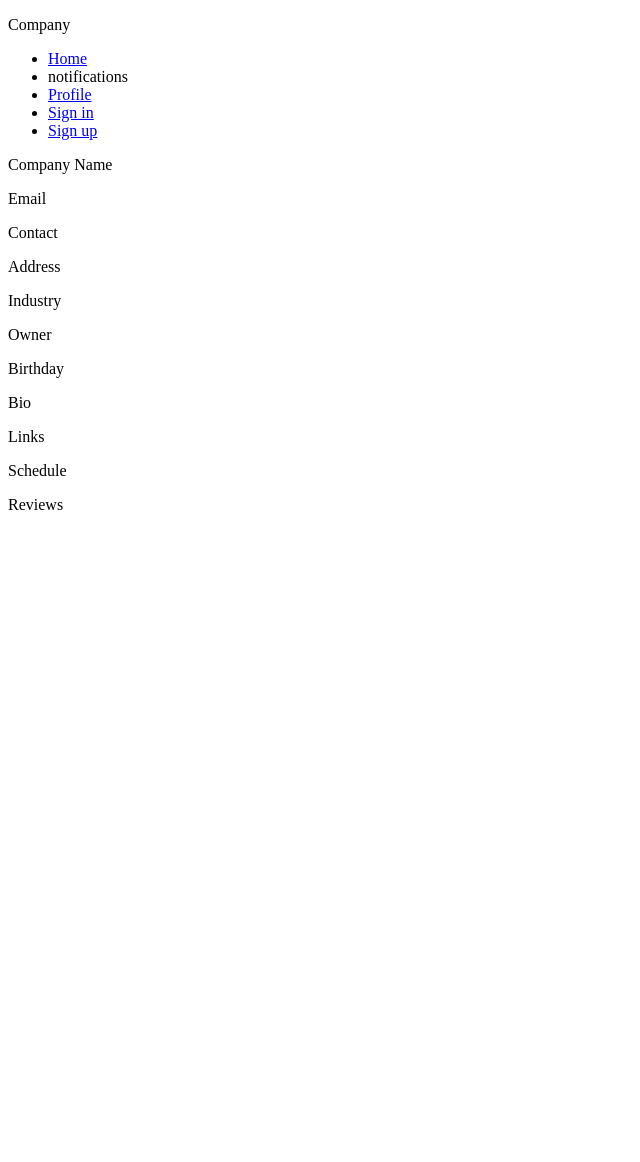
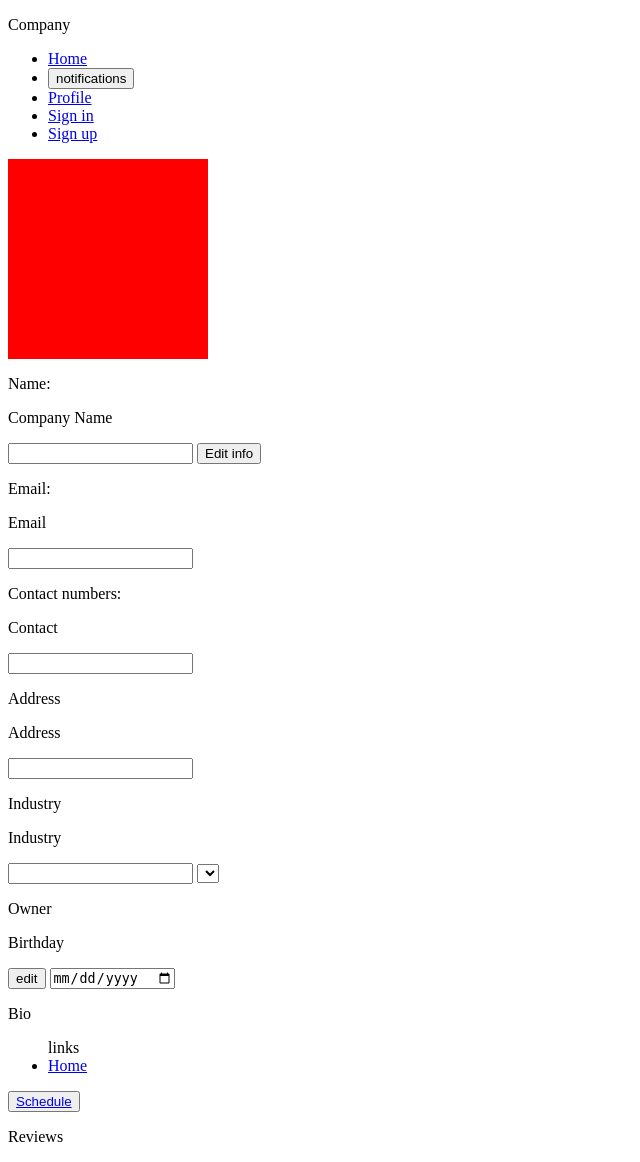
Before and after one commit to ssntn/pabookus, a CodeIgniter app: page /pabookus/profile in a window 1280 px wide. Shown: the whole page, without its empty margins (0-640 px from the left). Before the commit the page ends 510 px from the top, so only its background shows below. Run offline with CodeIgniter, Linux system fonts and the light colour scheme; lists and menus that the app fills with data are empty.

Commit message:
profile details
unfinished

```diff
--- a/application/views/profile.php
+++ b/application/views/profile.php
@@ -12,7 +12,7 @@
         <li>
             <a href="newsfeed">Home</a>
         </li>
-        <li>notifications</li>
+        <li><button>notifications</button></li>
         <li>
             <a href="profile">Profile</a>
         </li>
@@ -24,16 +24,43 @@
         </li>
     </ul>
 
-    <p>Company Name</p>
-    <p>Email</p>
-    <p>Contact</p>
-    <p>Address</p>
-    <p>Industry</p>
-    <p>Owner</p>
-    <p>Birthday</p>
+    <!-- THIS IS PROFILE PICTURE -->
+    <div id="" style="width:200px;height:200px;background-color:red"></div>
+
+    <p class="inf_title">Name:</p>
+    <p  class="u_inf" id="name_lbl">Company Name</p>
+    <input type="text" name="name_edt" id="name_edt">
+
+    <button>Edit info</button>
+
+    <p class="inf_title">Email:</p>
+    <p class="u_inf" id="email">Email</p>
+    <input type="text" name="email_edt" id="email_edt">
+
+    <p class="inf_title">Contact numbers:</p>
+    <p class="u_inf" id="contact">Contact</p>
+    <input type="text" name="contact_edt" id="contact_edt">
+
+    <p class="inf_title">Address</p>
+    <p class="u_inf" id="address">Address</p>
+    <input type="text" name="address_edt" id="address_edt">
+
+    <p class="inf_title">Industry</p>
+    <p class="u_inf" id="industry">Industry</p>
+    <input type="text" name="industry_edt" id="industry_edt">
+    <select name="industry_list" id="industry_edts"></select>
+
+    <p class="inf_title">Owner</p>
+
+    <p>Birthday</p> <button>edit</button>
+    <input type="date" name="birthdate" id="birthdate">
     <p>Bio</p>
-    <p>Links</p>
-    <p>Schedule</p>
+    <ul>links
+        <li>
+            <a href="newsfeed">Home</a>
+        </li>
+    </ul>
+    <p><button><a href="schedule">Schedule</a></button></p>
     <p>Reviews</p>
 
 </body>
```
